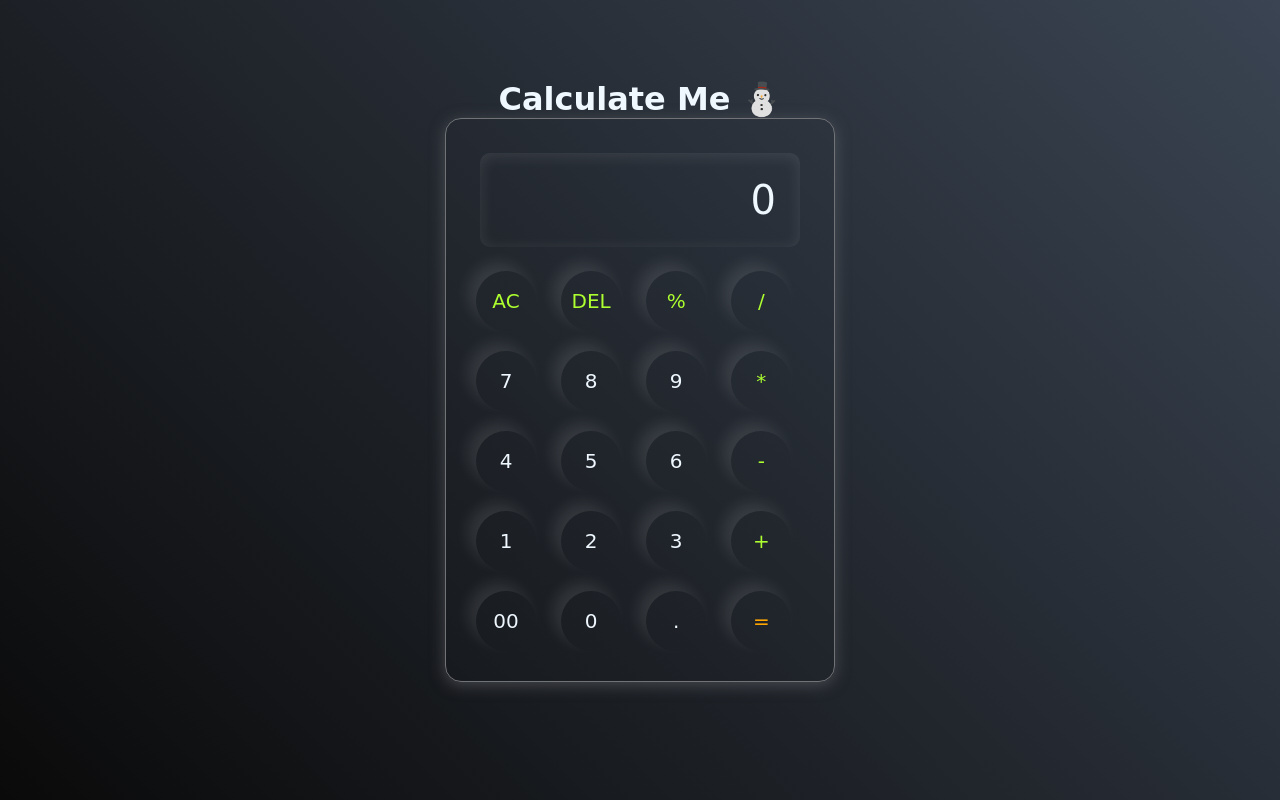
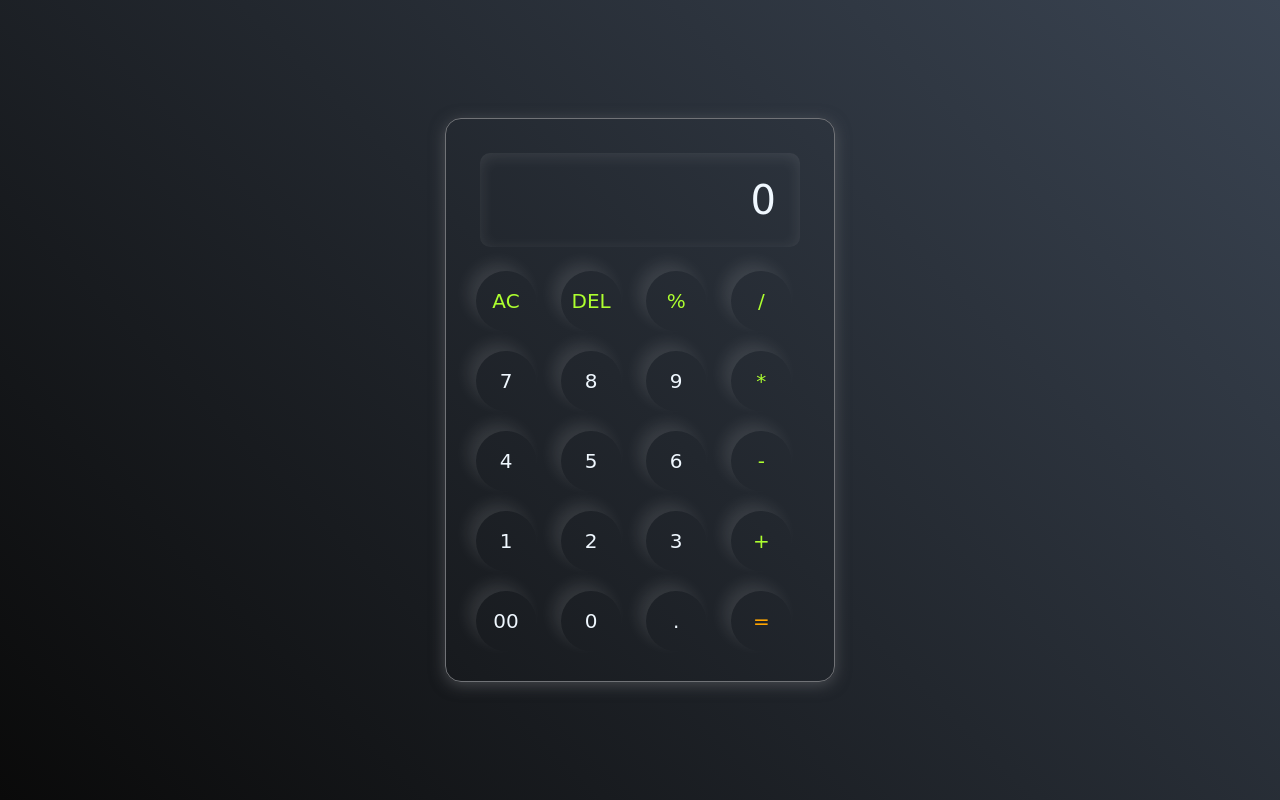
Before and after one commit to SHARUKH-BABU/Calculator, a plain HTML site: page index.html in a window 1280 px wide. Drawn offline with Linux system fonts and the light colour scheme; a web font is replaced by a local one.

Commit message:
Update index.html

```diff
--- a/index.html
+++ b/index.html
@@ -8,7 +8,6 @@
     <link rel="stylesheet" href="youtube 5(cal).css">
 </head>
 <body>
-    <h1 style="color: aliceblue; position: absolute; top: 10%;"><center>Calculate Me  &#9924;</center></h1>
     <div class="calculator">
         <input type="text" placeholder="0" id="inputbox">
         <div>
```
